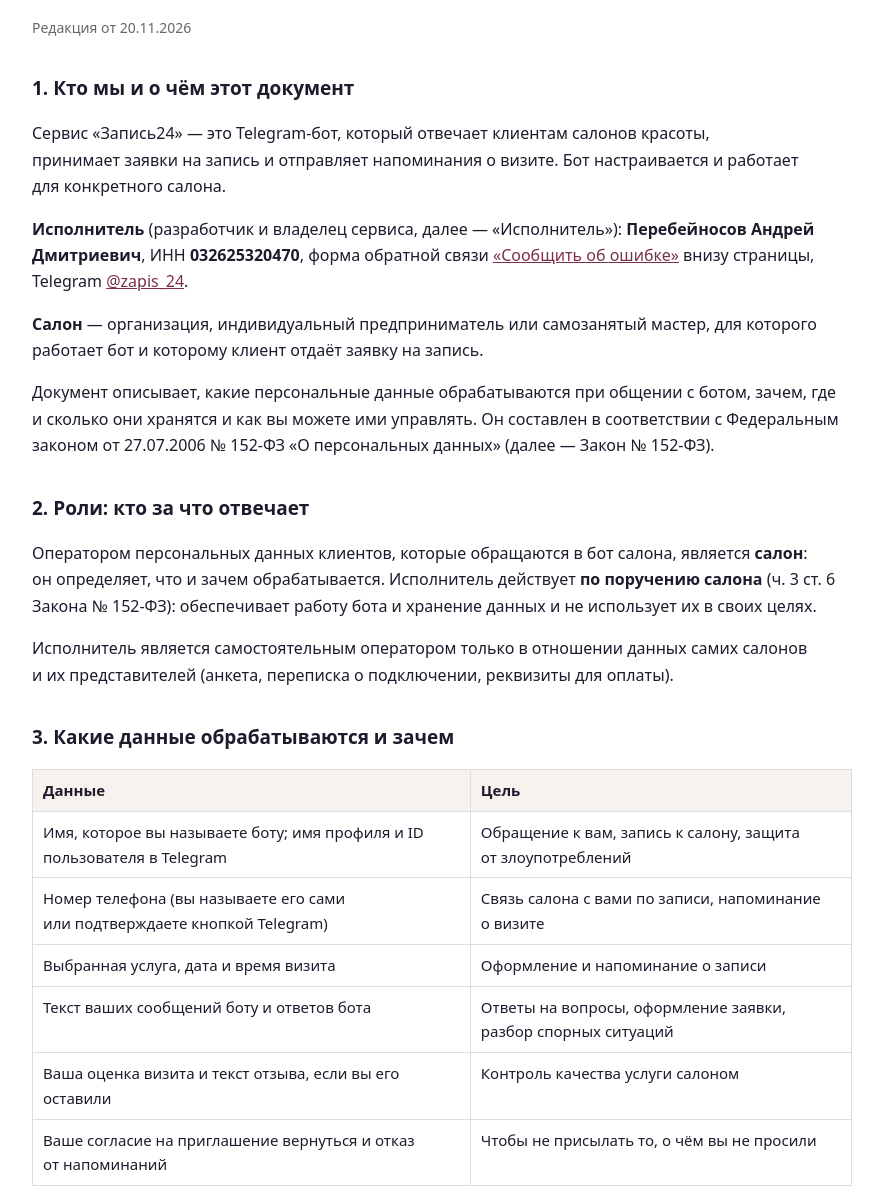
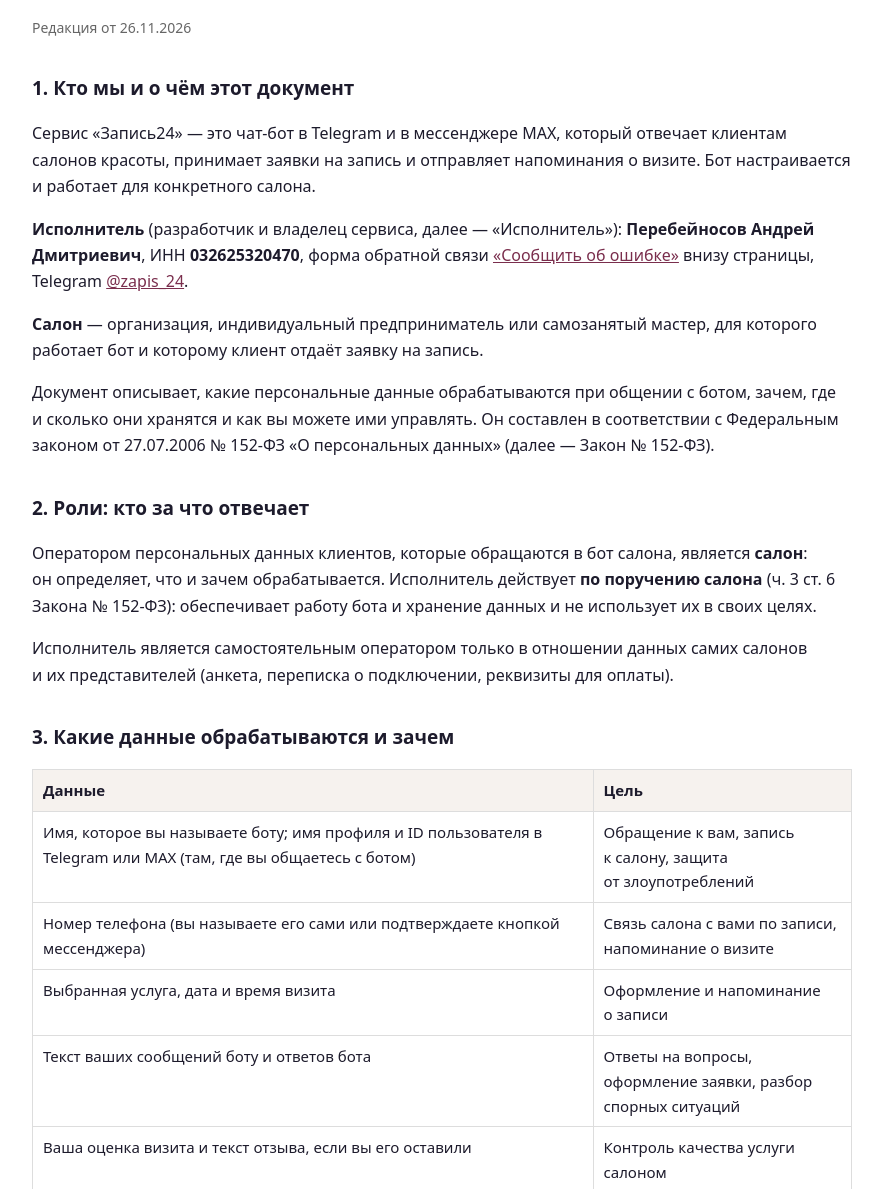
Before and after one commit to godoffear/zapis24, a plain HTML site: page privacy.html in a window 1280 px wide. Shown: the part 131-1320 px from the top of the page, without its empty margins (198-1081 px from the left). Drawn offline with Linux system fonts and the light colour scheme.

Commit message:
Политика и оферта: добавлен канал MAX, согласие на напоминания, «стоп»

```diff
--- a/privacy.html
+++ b/privacy.html
@@ -2,10 +2,10 @@
 <style>body{font-family:system-ui,-apple-system,sans-serif;max-width:820px;margin:0 auto;padding:32px 20px 64px;line-height:1.65;color:#1d1b2c}h1{font-size:28px;line-height:1.25}h2{font-size:19px;margin-top:34px}a{color:#7a2e4d}table{border-collapse:collapse;width:100%;font-size:15px;margin:12px 0}td,th{border:1px solid #ddd;padding:8px 10px;text-align:left;vertical-align:top}th{background:#f6f2ee}.note{background:#f6f2ee;padding:12px 16px;border-radius:10px;font-size:15px}.meta{color:#666;font-size:14px}h1,h2,h3{text-wrap:balance}p,li,.lead,.sub{text-wrap:pretty}table{display:block;overflow-x:auto;-webkit-overflow-scrolling:touch}td,th{min-width:110px}body{overflow-wrap:anywhere}</style></head><body>
 <p><a href="./">← Запись24</a></p>
 <h1>Политика обработки персональных данных</h1>
-<p class="meta">Редакция от 20.11.2026</p>
+<p class="meta">Редакция от 26.11.2026</p>
 
 <h2>1. Кто мы и о чём этот документ</h2>
-<p>Сервис «Запись24» — это Telegram-бот, который отвечает клиентам салонов красоты, принимает заявки на запись и отправляет напоминания о визите. Бот настраивается и работает для конкретного салона.</p>
+<p>Сервис «Запись24» — это чат-бот в Telegram и в мессенджере MAX, который отвечает клиентам салонов красоты, принимает заявки на запись и отправляет напоминания о визите. Бот настраивается и работает для конкретного салона.</p>
 <p><b>Исполнитель</b> (разработчик и владелец сервиса, далее — «Исполнитель»): <b>Перебейносов Андрей Дмитриевич</b>, ИНН <b>032625320470</b>, форма обратной связи <a href="#report" data-rp-open>«Сообщить об ошибке»</a> внизу страницы, Telegram <a href="https://t.me/zapis_24">@zapis_24</a>.</p>
 <p><b>Салон</b> — организация, индивидуальный предприниматель или самозанятый мастер, для которого работает бот и которому клиент отдаёт заявку на запись.</p>
 <p>Документ описывает, какие персональные данные обрабатываются при общении с ботом, зачем, где и сколько они хранятся и как вы можете ими управлять. Он составлен в соответствии с Федеральным законом от 27.07.2006 № 152-ФЗ «О персональных данных» (далее — Закон № 152-ФЗ).</p>
@@ -17,12 +17,12 @@
 <h2>3. Какие данные обрабатываются и зачем</h2>
 <table>
 <tr><th>Данные</th><th>Цель</th></tr>
-<tr><td>Имя, которое вы называете боту; имя профиля и ID пользователя в Telegram</td><td>Обращение к вам, запись к салону, защита от злоупотреблений</td></tr>
-<tr><td>Номер телефона (вы называете его сами или подтверждаете кнопкой Telegram)</td><td>Связь салона с вами по записи, напоминание о визите</td></tr>
+<tr><td>Имя, которое вы называете боту; имя профиля и ID пользователя в Telegram или MAX (там, где вы общаетесь с ботом)</td><td>Обращение к вам, запись к салону, защита от злоупотреблений</td></tr>
+<tr><td>Номер телефона (вы называете его сами или подтверждаете кнопкой мессенджера)</td><td>Связь салона с вами по записи, напоминание о визите</td></tr>
 <tr><td>Выбранная услуга, дата и время визита</td><td>Оформление и напоминание о записи</td></tr>
 <tr><td>Текст ваших сообщений боту и ответов бота</td><td>Ответы на вопросы, оформление заявки, разбор спорных ситуаций</td></tr>
 <tr><td>Ваша оценка визита и текст отзыва, если вы его оставили</td><td>Контроль качества услуги салоном</td></tr>
-<tr><td>Ваше согласие на приглашение вернуться и отказ от напоминаний</td><td>Чтобы не присылать то, о чём вы не просили</td></tr>
+<tr><td>Ваше согласие на напоминания и приглашение вернуться (в MAX бот спрашивает его кнопкой «Да, напомнить» после записи) и ваш отказ от напоминаний (слово «стоп» или «не напоминать»)</td><td>Чтобы не присылать то, о чём вы не просили</td></tr>
 </table>
 <p>Специальные категории данных (здоровье, религия, политические взгляды и т.п.), биометрию и паспортные данные бот <b>не запрашивает</b>. Просим не сообщать их в переписке.</p>
 
@@ -38,7 +38,7 @@
 <h2>7. Кому передаются данные</h2>
 <ul>
 <li><b>Салону</b>, в который вы записываетесь: имя, телефон, услуга, время, при необходимости фрагмент переписки. Заявка приходит администратору салона в Telegram.</li>
-<li><b>Telegram</b> — мессенджер, через который вы общаетесь с ботом; его обработка регулируется собственными правилами Telegram.</li>
+<li><b>Telegram или MAX</b> — мессенджер, через который вы общаетесь с ботом; его обработка регулируется собственными правилами Telegram либо VK (MAX).</li>
 <li><b>Поставщику языковой модели</b> — для формирования ответов бота текст диалога передаётся сервису искусственного интеллекта (Google Gemini; при его недоступности — резервный поставщик OpenRouter). Это <b>трансграничная передача</b> текста сообщений. Перед отправкой номера телефона из текста <b>скрываются</b>, имя профиля и ID Telegram не передаются. Переданный текст используется для формирования ответа. Просим не сообщать боту сведения, которые не нужны для записи.</li>
 <li><b>Сервису распознавания речи</b> — если вы отправляете боту голосовое сообщение, его аудио передаётся сервису распознавания речи (Groq) для преобразования в текст, после чего текст обрабатывается так же, как обычное сообщение. Это <b>трансграничная передача</b> аудио. Аудиозапись нигде не сохраняется: мы храним только полученный текст. Если не хотите передавать голос, пишите текстом.</li>
 <li><b>Таблице салона</b> — если салон выбрал такой способ учёта, запись о заявке (имя, телефон, услуга, время) может выгружаться в Google Таблицу, принадлежащую салону; дальнейшая обработка там — ответственность салона.</li>
@@ -59,7 +59,7 @@
 <p>Вы вправе: получить информацию об обработке своих данных; потребовать уточнить, заблокировать или удалить данные; отозвать согласие; отказаться от напоминаний и приглашений вернуться; обжаловать действия оператора в Роскомнадзор или в суд.</p>
 <ul>
 <li><b>Удалить свои данные из бота</b> — отправьте боту команду <b>/delete</b> и подтвердите словом «УДАЛИТЬ». Переписка, имя, телефон, записи и напоминания будут стёрты сразу.</li>
-<li><b>Не получать напоминания и приглашения</b> — напишите боту «не напоминать».</li>
+<li><b>Не получать напоминания и приглашения</b> — напишите боту «стоп» или «не напоминать». В MAX бот напоминает только тем, кто нажал «Да, напомнить» после записи; слово «стоп» отменяет все запланированные напоминания.</li>
 <li><b>Любой другой запрос</b> (получить сведения, исправить данные, отозвать согласие) — напишите в салон либо Исполнителю через форму <a href="#report" data-rp-open>«Сообщить об ошибке»</a> внизу страницы или в Telegram <a href="https://t.me/zapis_24">@zapis_24</a>. Ответим в срок до 10 рабочих дней; при необходимости срок может быть продлён не более чем на 5 рабочих дней с уведомлением.</li>
 </ul>
 <p>После отзыва согласия или удаления данных записаться к салону через бота не получится — для записи данные необходимы.</p>
```
Also changed, not shown: oferta.html (+3 -3 lines).
